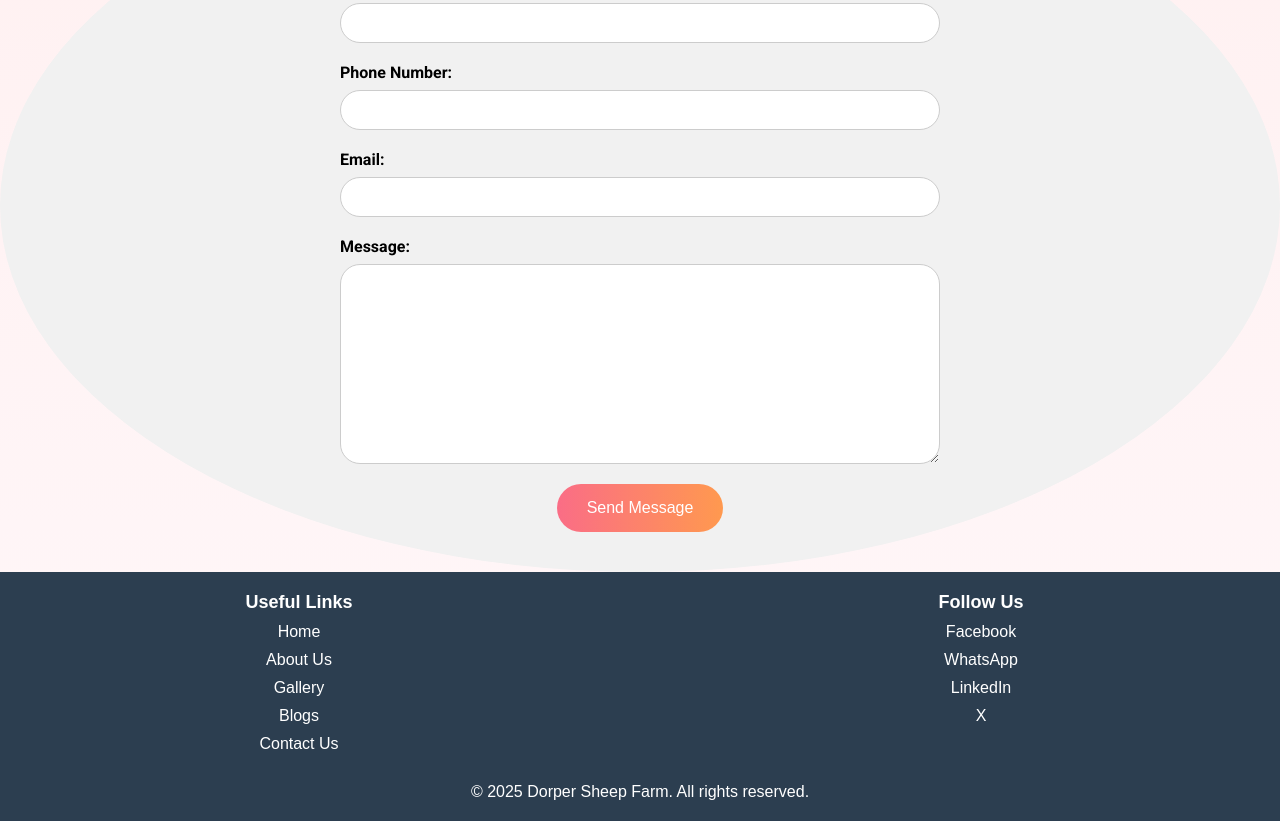
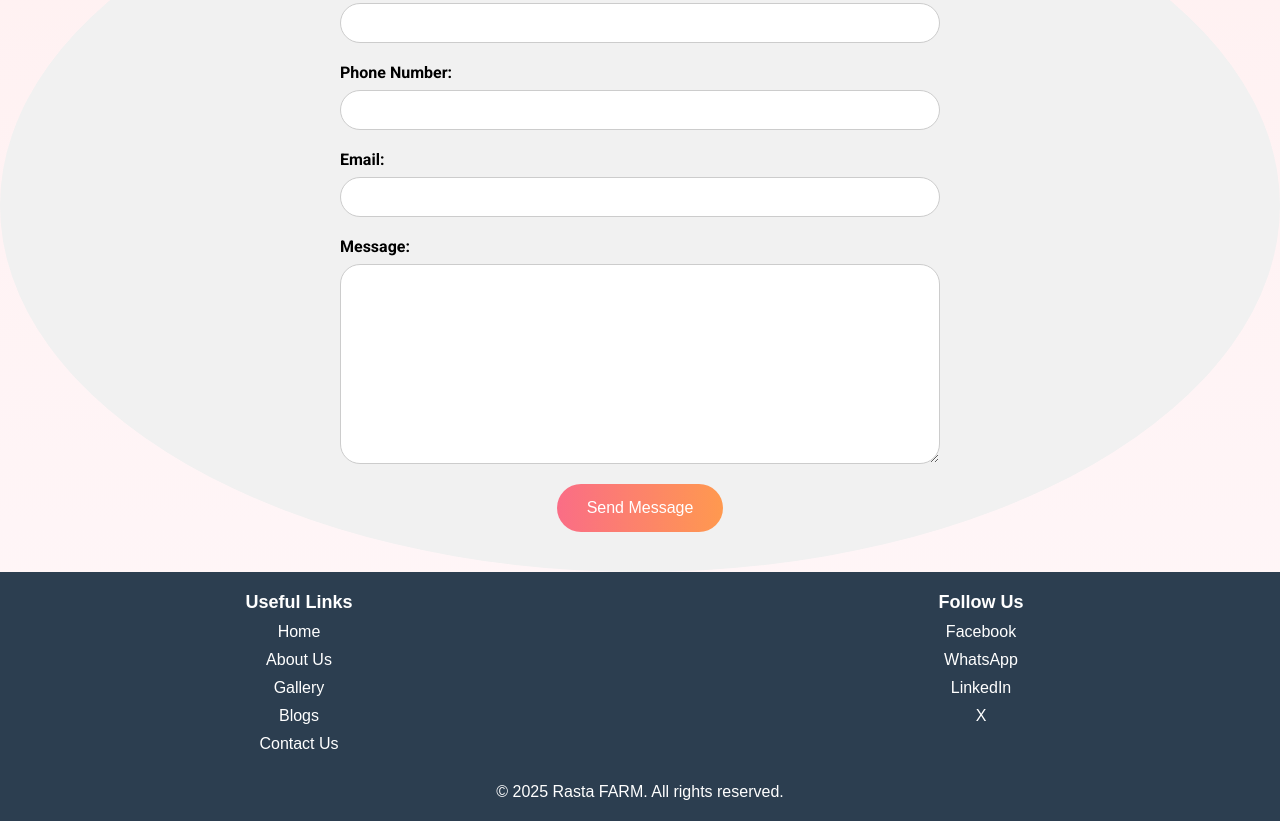
Before and after one commit to Onesmus123/Shopping-Cart, a plain HTML site: page index.html in a window 1280 px wide. Shown: the part 3443-4264 px from the top of the page. Drawn offline with nearby package versions, Linux system fonts and the light colour scheme.

Commit message:
Updated index.html

```diff
--- a/index.html
+++ b/index.html
@@ -191,7 +191,7 @@
         </ul>
       </div>
     </div>
-    <p>&copy; 2025 Dorper Sheep Farm. All rights reserved.</p>
+    <p>&copy; 2025 Rasta FARM. All rights reserved.</p>
   </footer>
 
   <!-- Scripts -->
```
